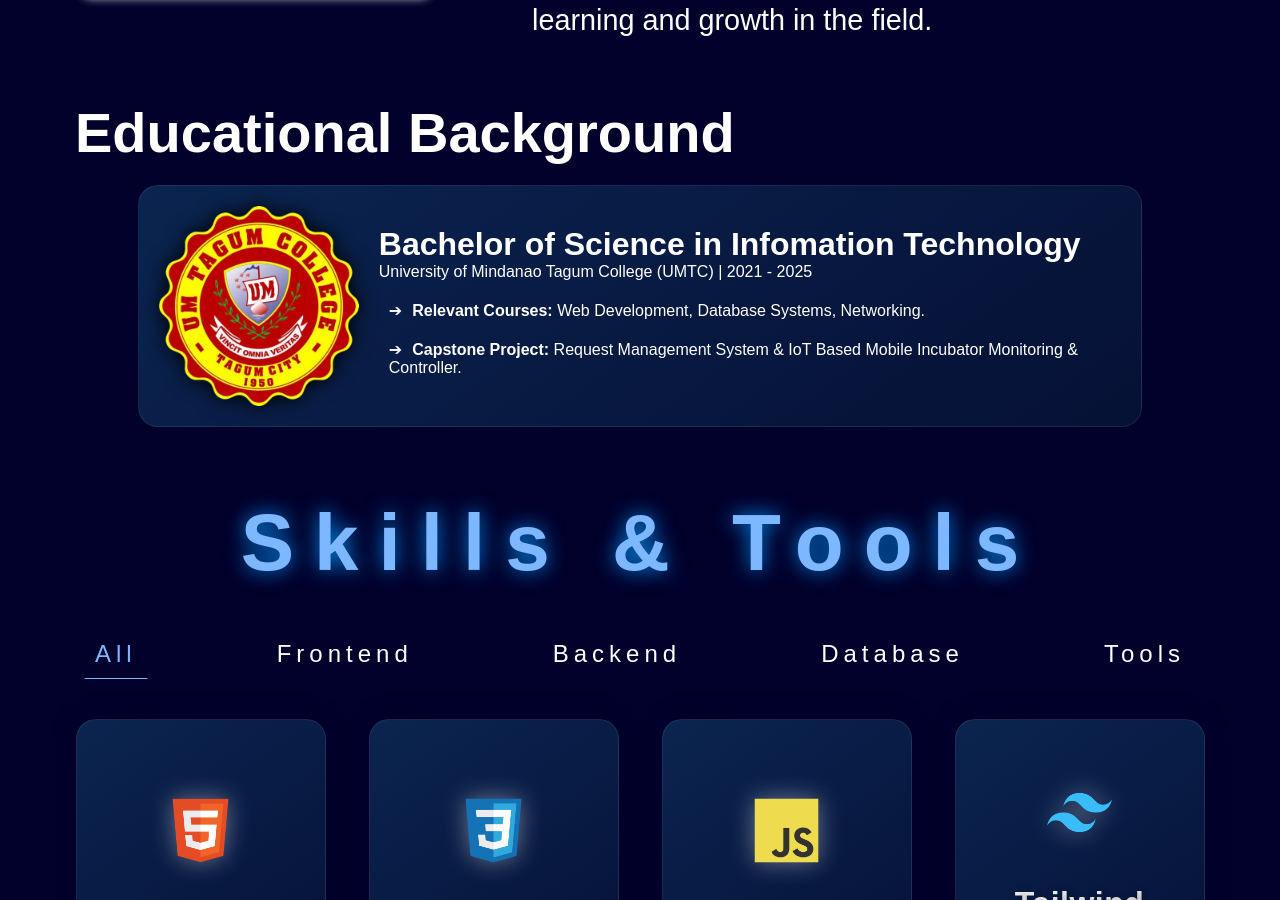
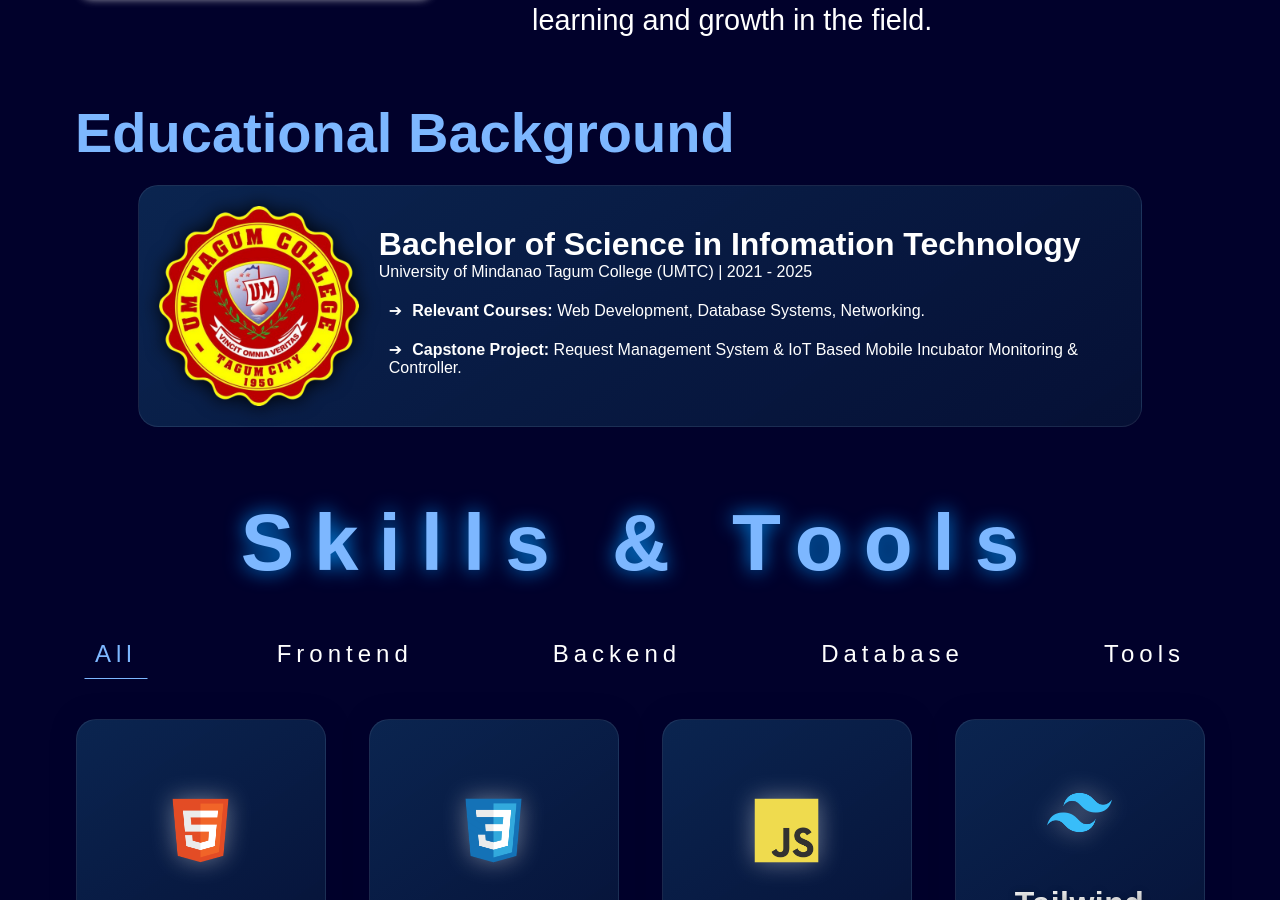
Before and after one commit to Bintooot/benaniasco-portfolio, a React (Vite) app: page / in a window 1280 px wide. Shown: the part 1534-2434 px from the top of the page. Built offline with nearby package versions, Linux system fonts and the light colour scheme.

Commit message:
changing color

```diff
--- a/src/component/Sections/AboutMe/AboutMe.css
+++ b/src/component/Sections/AboutMe/AboutMe.css
@@ -94,6 +94,10 @@ div.info-card > p::before {
   gap: 20px;
   justify-content: space-around;
   align-items: center;
+}
+
+.educ-background-wrapper > h2 {
+  color: #7db7ff;
 }
 
 /* Tablet */
```
